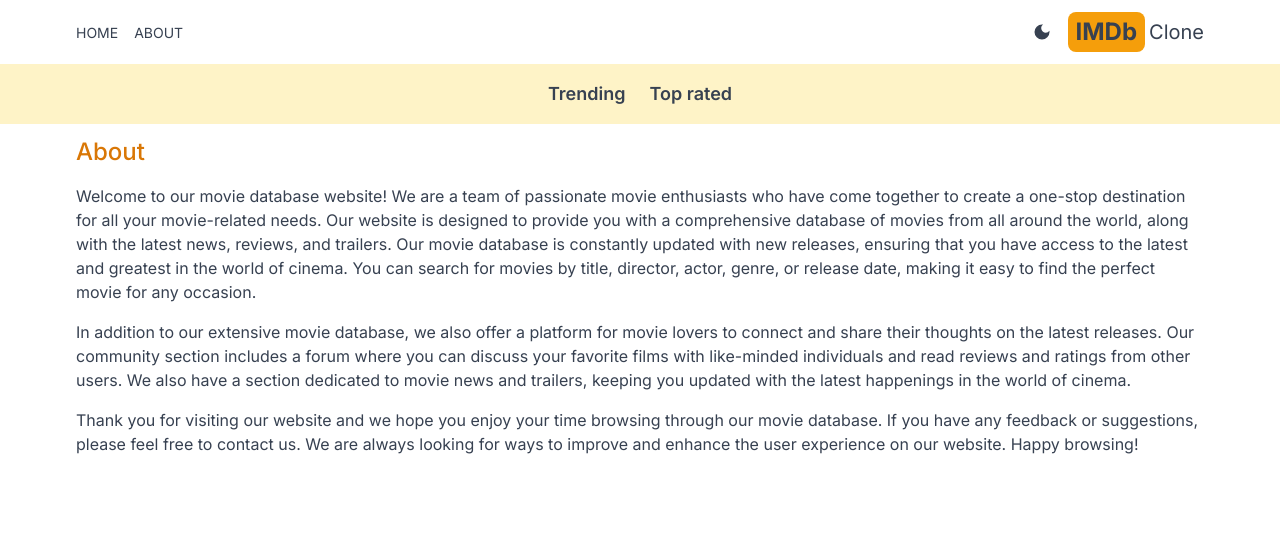
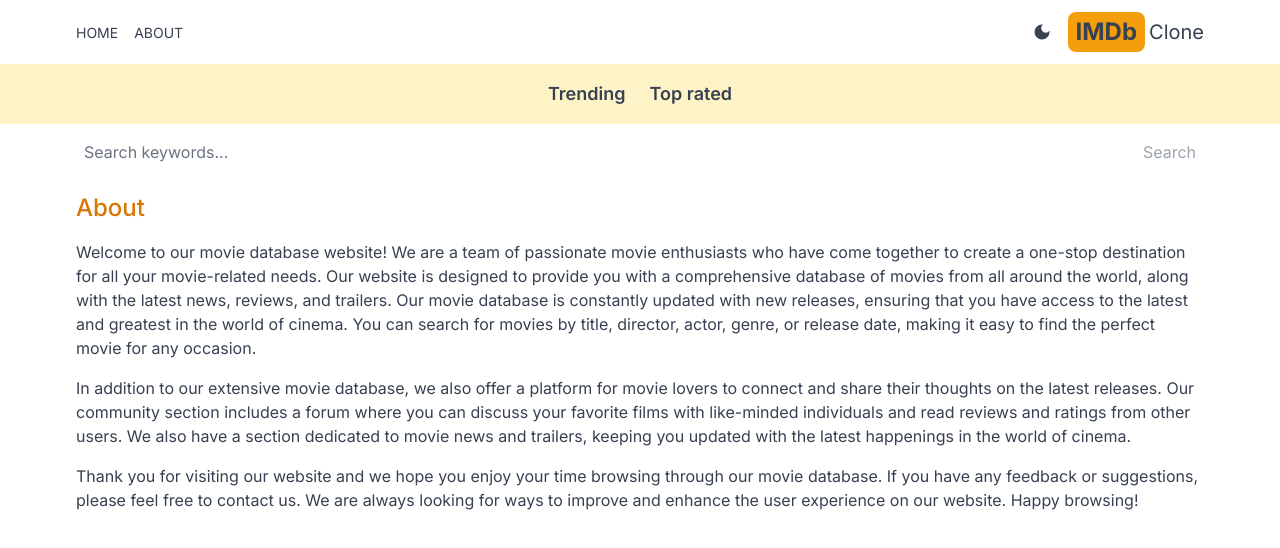
Before and after one commit to patts10/next-imdb, a Next.js app: page /about in a window 1280 px wide. Shown: the top 548 px of the page. Built offline with nearby package versions, Linux system fonts and the light colour scheme.

Commit message:
feat: add search box

```diff
--- a/app/components/Card.tsx
+++ b/app/components/Card.tsx
@@ -15,7 +15,7 @@
           src={`https://image.tmdb.org/t/p/original/${
             movie.backdrop_path || movie.poster_path
           }`}
-          alt={movie.title}
+          alt={movie.title || ''}
           width={500}
           height={300}
           className='sm:rounded-lg group-hover:opacity-75 transition-opacity duration-300'
--- /dev/null
+++ b/app/components/SearchBox.tsx
@@ -0,0 +1,35 @@
+'use client'
+
+import { useState } from 'react'
+import { useRouter } from 'next/navigation'
+
+export const SearchBox = () => {
+  const [search, setSearch] = useState('')
+  const router = useRouter()
+
+  const handleSubmit = (e: any) => {
+    e.preventDefault()
+    router.push(`/search/${search}`)
+  }
+
+  return (
+    <form
+      className='flex justify-between px-5 max-w-6xl mx-auto'
+      onSubmit={handleSubmit}
+    >
+      <input
+        type='text'
+        placeholder='Search keywords...'
+        value={search}
+        className='w-full h-14 rounded-md placeholder-gray-500 outline-none bg-transparent flex-1'
+        onChange={(e: any) => setSearch(e.target?.value)}
+      />
+      <button
+        className='text-amber-600 disabled:text-gray-400'
+        disabled={search === ''}
+      >
+        Search
+      </button>
+    </form>
+  )
+}
--- a/app/layout.tsx
+++ b/app/layout.tsx
@@ -3,6 +3,7 @@
 import './globals.css'
 import { Providers } from './Providers'
 import { Header, Navbar } from './components'
+import { SearchBox } from './components/SearchBox'
 
 const inter = Inter({ subsets: ['latin'] })
 
@@ -22,6 +23,7 @@
         <Providers>
           <Header />
           <Navbar />
+          <SearchBox />
           {children}
         </Providers>
       </body>
--- a/app/movie/[id]/page.tsx
+++ b/app/movie/[id]/page.tsx
@@ -21,7 +21,7 @@
           src={`https://image.tmdb.org/t/p/original/${
             movie.backdrop_path || movie.poster_path
           }`}
-          alt={movie.title}
+          alt={movie.title || ''}
           width={500}
           height={300}
           className='rounded-lg'
--- /dev/null
+++ b/app/searh/[searchTerm]/page.tsx
@@ -0,0 +1,26 @@
+import { Movies } from '@/app/components'
+
+interface SearchPageProps {
+  params: {
+    searchTerm: string
+  }
+}
+
+export default async function SearchPage({ params }: SearchPageProps) {
+  const searchTerm = params.searchTerm
+  const res = await fetch(
+    `https://api.themoviedb.org/3/search/movie?api_key=${process.env.API_KEY}&query=${searchTerm}&language=en-US&page=1&include_adult=false`
+  )
+
+  const dataRest = await res.json()
+  const movies = dataRest.results
+
+  return (
+    <div>
+      {movies &&
+        movies.length ===
+        <h1 className='text-center pt-6'>No results found</h1>}
+      {movies && <Movies movies={movies} />}
+    </div>
+  )
+}
```
